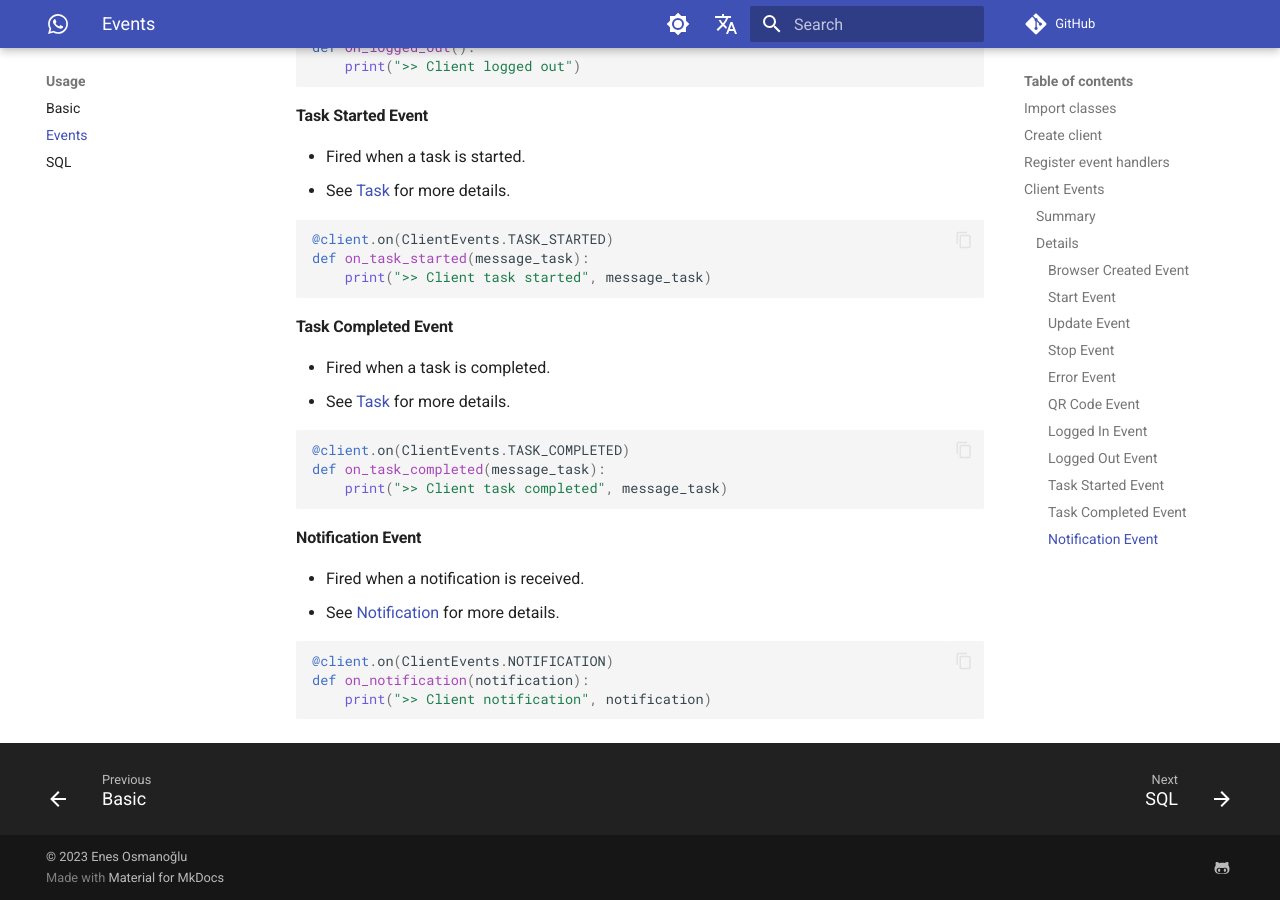
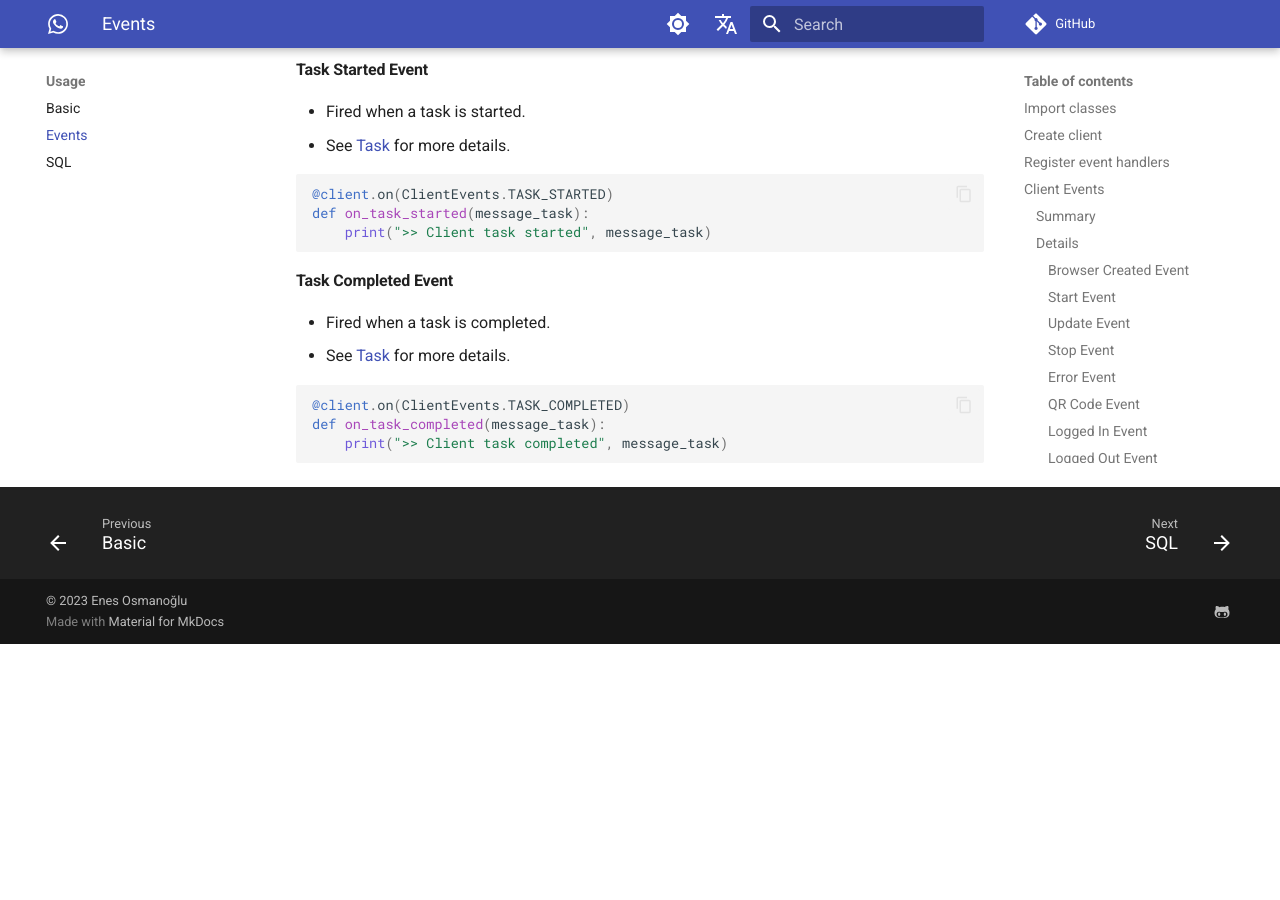
Before and after one commit to enesosmanoglu/whatsapp_py, an MkDocs documentation site: the page built from docs/usage/events.md, in a window 1280 px wide and 900 px high, scrolled down 3795 px. Built offline with MkDocs 1.6.1 and Material for MkDocs 9.7.7, drawn with Linux system fonts in a browser that asks for light colours; comment, search, counter and statistics services are not loaded; after the commit the page ends 4439 px from its top, so only the background shows below that; some of the changed text lies outside the part shown.

Commit message:
Removed notifications

````diff
--- a/docs/usage/events.md
+++ b/docs/usage/events.md
@@ -55,7 +55,6 @@
 |      [LOGGED_OUT](#logged-out-event)      |                                     -                                      |                                           Client logged out                                           |
 |    [TASK_STARTED](#task-started-event)    |             [`MessageTask`](/reference/task/#task.MessageTask)             |                                             Task started                                              |
 |  [TASK_COMPLETED](#task-completed-event)  |             [`MessageTask`](/reference/task/#task.MessageTask)             |                                            Task completed                                             |
-|    [NOTIFICATION](#notification-event)    |    [`Notification`](/reference/notification/#notification.Notification)    |                                         Notification received                                         |
 
 ---
 
@@ -178,13 +177,3 @@
 def on_task_completed(message_task):
     print(">> Client task completed", message_task)
 ```
-
-#### Notification Event
-* Fired when a notification is received.
-* See [Notification](/reference/notification) for more details.
-
-```py
-@client.on(ClientEvents.NOTIFICATION)
-def on_notification(notification):
-    print(">> Client notification", notification)
-```
````
